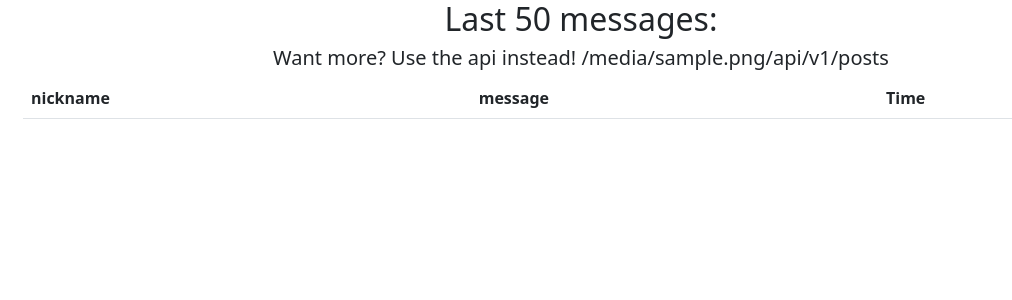
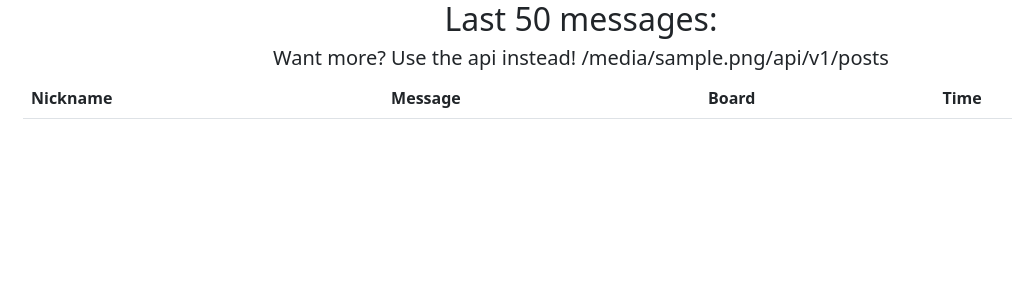
Before and after one commit to kryptokrona/hugin-api, a Python web app: template ansible/roles/nginx/templates/index.html.j2 in a window 1280 px wide. Shown: the top 300 px of the page, without its empty margins (59-1071 px from the left). Run offline with Jinja, Linux system fonts and the light colour scheme; the template is opened without the code that fills it: most values are stand-ins (such as "Sample title", 1, 10 or a date in 2020); lists and menus that the app fills with data are empty.

Commit message:
Added caps to start of names and a section to show board name

```diff
--- a/ansible/roles/nginx/templates/index.html.j2
+++ b/ansible/roles/nginx/templates/index.html.j2
@@ -18,6 +18,7 @@
                 temp += "<tr>";
                 temp += "<td>" + item.nickname + "</td>";
                 temp += "<td>" + item.message + "</td>";
+                temo += "<td>" + item.board + "</td>";
                 temp += "<td>" + new Date(item.time * 1000) + "</td>";
                 document.getElementById('item').innerHTML = temp;
             })
@@ -30,8 +31,9 @@
     <table class="table">
         <thead>
         <tr>
-            <th>nickname</th>
-            <th>message</th>
+            <th>Nickname</th>
+            <th>Message</th>
+            <th>Board</th>
             <th>Time</th>
 
         </tr>
```
